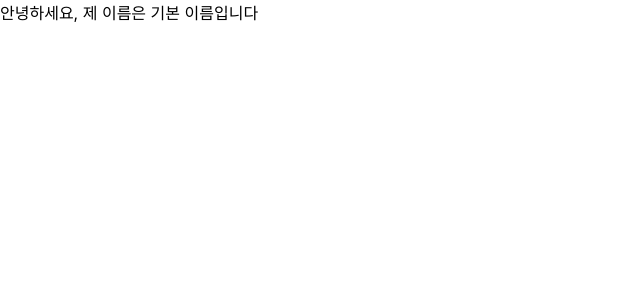
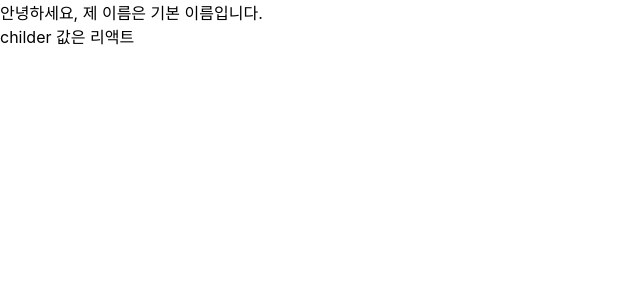
Before and after one commit to RATSENO/hello-react, a React (Create React App) app: page / in a window 1280 px wide. Shown: the top 300 px of the page, without its empty margins (0-640 px from the left). Built offline with nearby package versions, Linux system fonts and the light colour scheme.

Commit message:
태그 사이의 내용을 보여 주는 children

```diff
--- a/src/App.js
+++ b/src/App.js
@@ -2,7 +2,7 @@
 import "./App.css";
 
 const App = () => {
-  return <MyComponent></MyComponent>
+  return <MyComponent>리액트</MyComponent>
 }
 
 export default App;
--- a/src/MyComponent.js
+++ b/src/MyComponent.js
@@ -1,7 +1,12 @@
 import React from "react";
 
 const MyComponent = props =>{
-    return <div>안녕하세요, 제 이름은 {props.name}입니다</div>
+    return (
+        <div>
+            안녕하세요, 제 이름은 {props.name}입니다.<br/>
+            childer 값은 {props.children}
+        </div>
+    )
 };
 
 MyComponent.defaultProps = {
```
